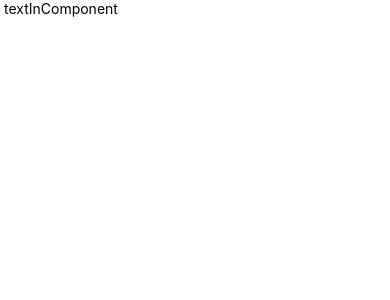
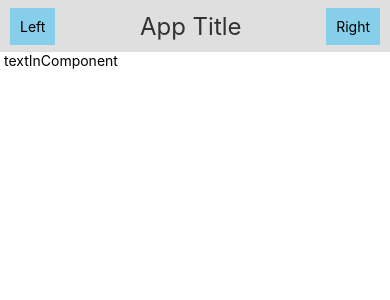
Before and after one commit to typing-coding/CoinTutorial, a React Native app: screen / in a window 390 px wide. Shown: the top 300 px of the page. Built offline with nearby package versions, Linux system fonts and the light colour scheme; what react-native-status-bar-height would draw is missing.

Commit message:
TopBar 추가

```diff
--- a/App.js
+++ b/App.js
@@ -3,6 +3,8 @@ import { Text, StyleSheet, View, StatusBar } from 'react-native'
 import constants from 'jest-haste-map/build/constants'
 
 import { getStatusBarHeight } from 'react-native-status-bar-height'
+
+import TopBar from './components/TopBar'
 
 import CoinView from './screens/CoinView'
 
@@ -12,6 +14,7 @@ export default class App extends Component {
       <View style={styles.container}>
         <StatusBar barStyle="dark-content" translucent={true} backgroundColor={'transparent'} />
         <View style={styles.statusBar} />
+        <TopBar title="App Title" />
         <CoinView />
       </View>
     )
--- /dev/null
+++ b/components/TopBar.js
@@ -0,0 +1,33 @@
+import React, { Component } from 'react'
+import { Text, StyleSheet, View } from 'react-native'
+
+export default class TopBar extends Component {
+    render() {
+        return (
+            <View style={styles.container}>
+                <Text style={styles.button}>Left</Text>
+                <Text style={styles.title}>{this.props.title || 'TITLE'}</Text>
+                <Text style={styles.button}>Right</Text>
+            </View>
+        )
+    }
+}
+
+const styles = StyleSheet.create({
+    container: {
+        flexDirection: 'row',
+        justifyContent: 'space-between',
+        height: 52,
+        padding: 10,
+        alignItems: 'center',
+        backgroundColor: '#dfdfdf'
+    },
+    button: {
+        padding: 10,
+        backgroundColor: 'skyblue'
+    },
+    title: {
+        fontSize: 24,
+        color: '#323232'
+    }
+})
```
